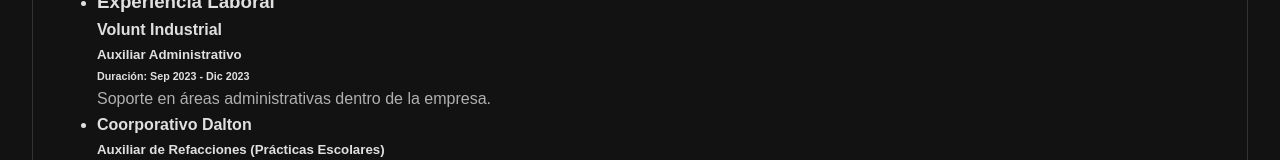
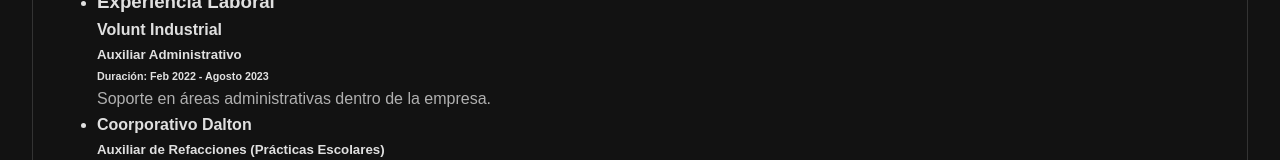
Before and after one commit to MCASTV/Portafolio, a React (Vite) app: page / in a window 1280 px wide. Shown: the part 757-917 px from the top of the page. Built offline with nearby package versions, Linux system fonts and the light colour scheme.

Commit message:
Actualizacion

```diff
--- a/src/Home.jsx
+++ b/src/Home.jsx
@@ -62,7 +62,7 @@
       Tipo:'Experiencia Laboral',
         title: 'Volunt Industrial',
       role: 'Auxiliar Administrativo',
-      duration: 'Sep 2023 - Dic 2023',
+      duration: 'Feb 2022 - Agosto 2023',
       description: 'Soporte en áreas administrativas dentro de la empresa.'
     },
     {
```
